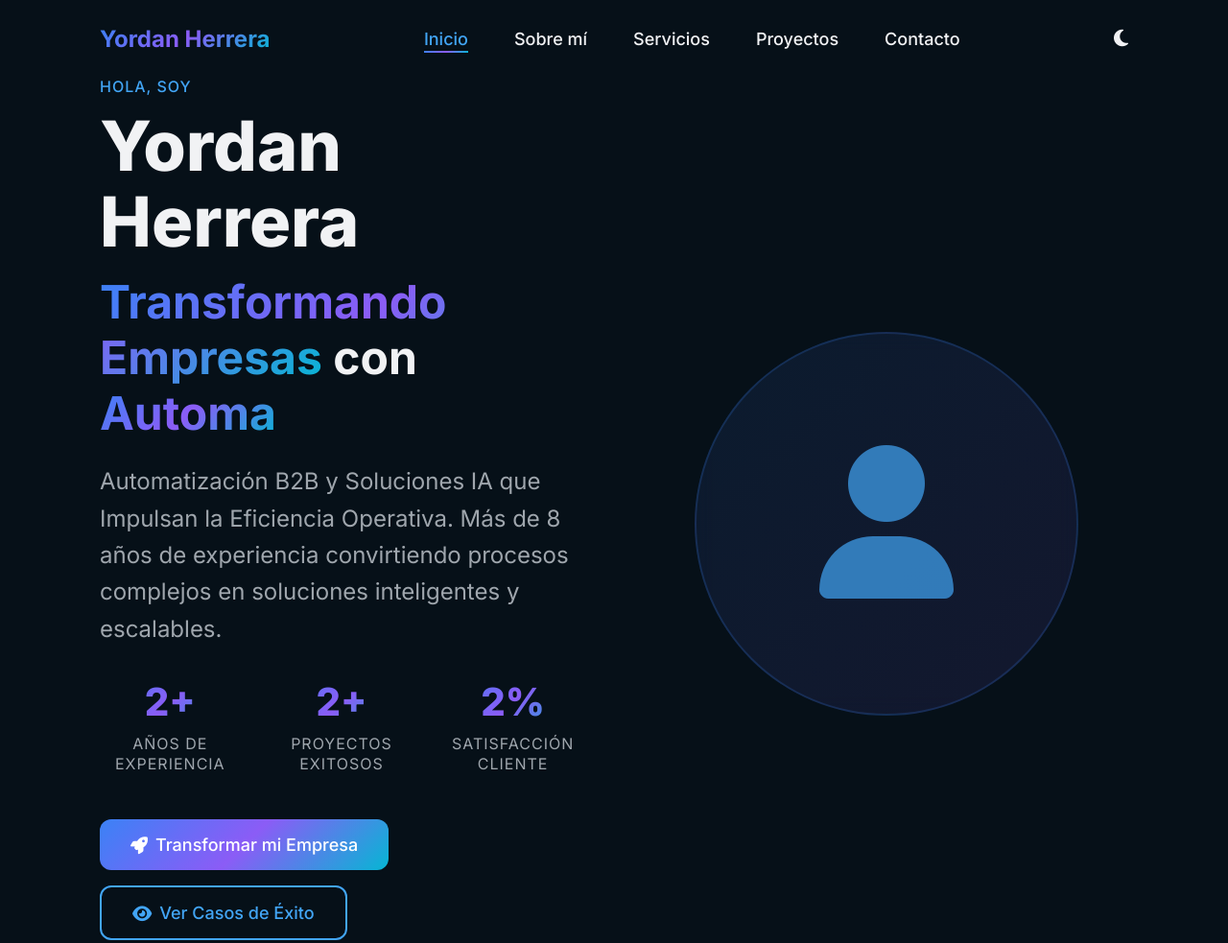
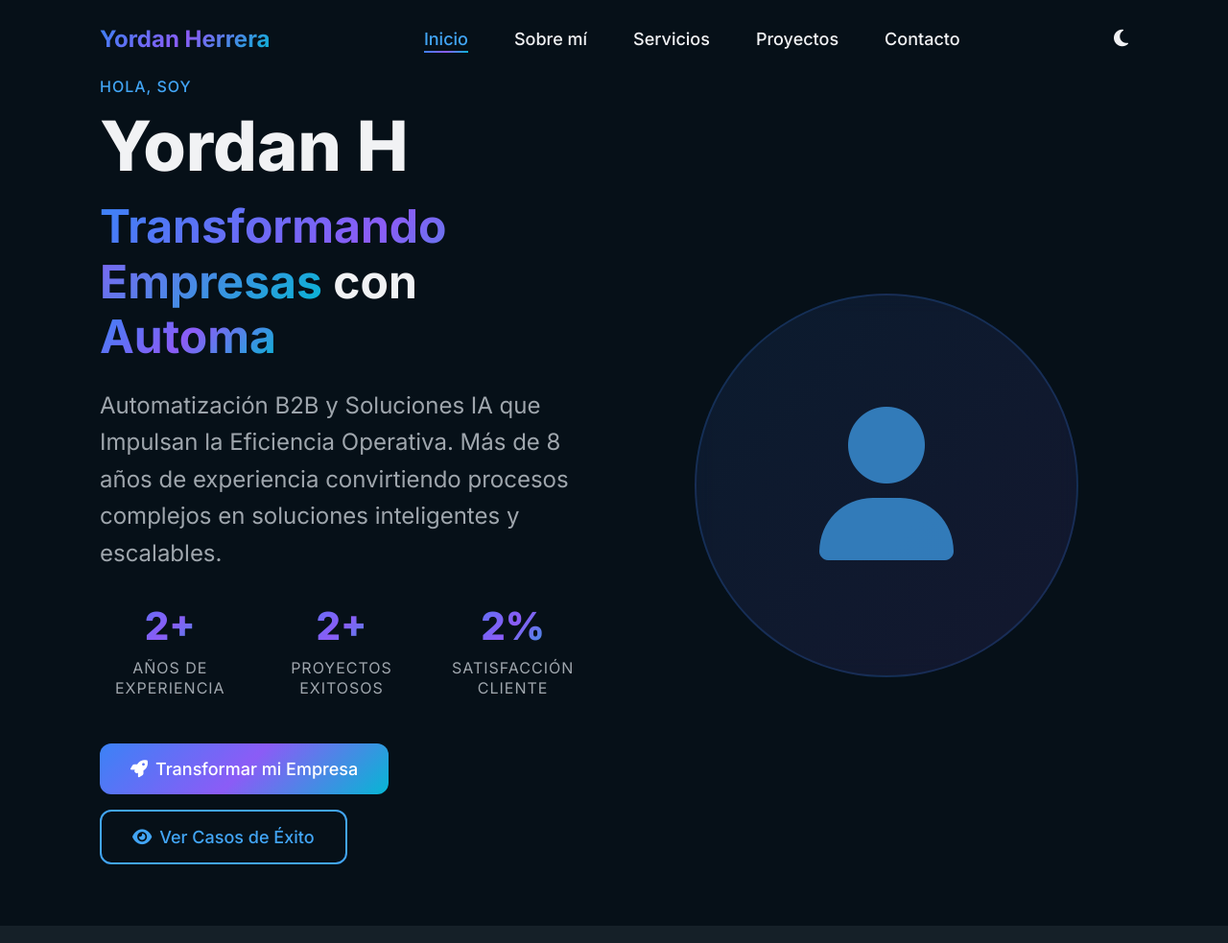
Before and after one commit to jashito/MyLandingPage, a plain HTML site: page index-improved.html in a window 1280 px wide. Shown: the top 983 px of the page at 96% size. Drawn offline with nearby package versions, Linux system fonts and the light colour scheme.

Commit message:
Update index-improved.html

```diff
--- a/index-improved.html
+++ b/index-improved.html
@@ -75,7 +75,7 @@
             <div class="home__container container">
                 <div class="home__content">
                     <h3 class="home__subtitle">Hola, soy</h3>
-                    <h1 class="home__title">Yordan Herrera</h1>
+                    <h1 class="home__title">Yordan H</h1>
                     <h2 class="home__description">
                         <span class="gradient-text">Transformando Empresas</span> con
                         <span class="gradient-text">Inteligencia Artificial</span>
```
